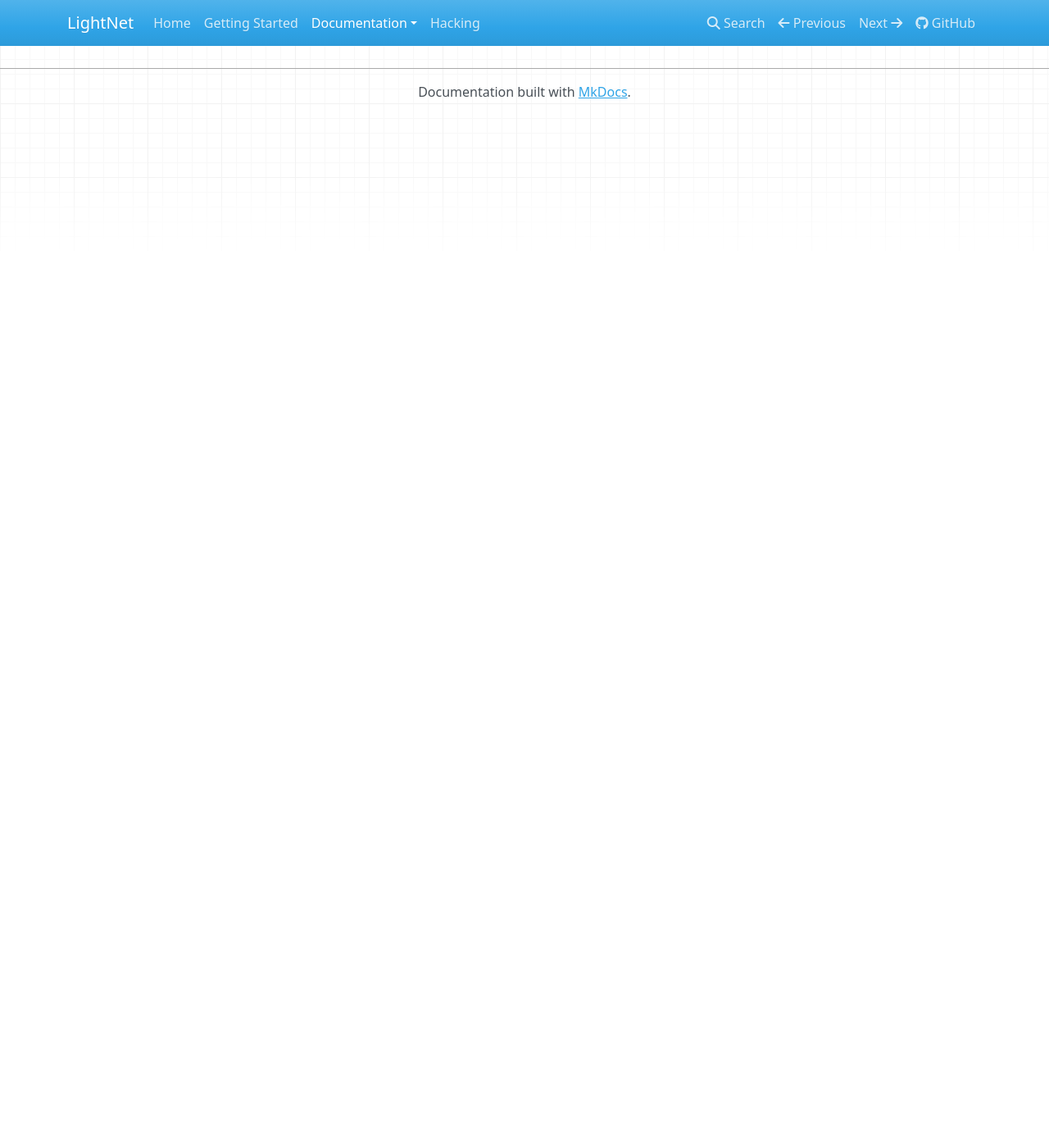
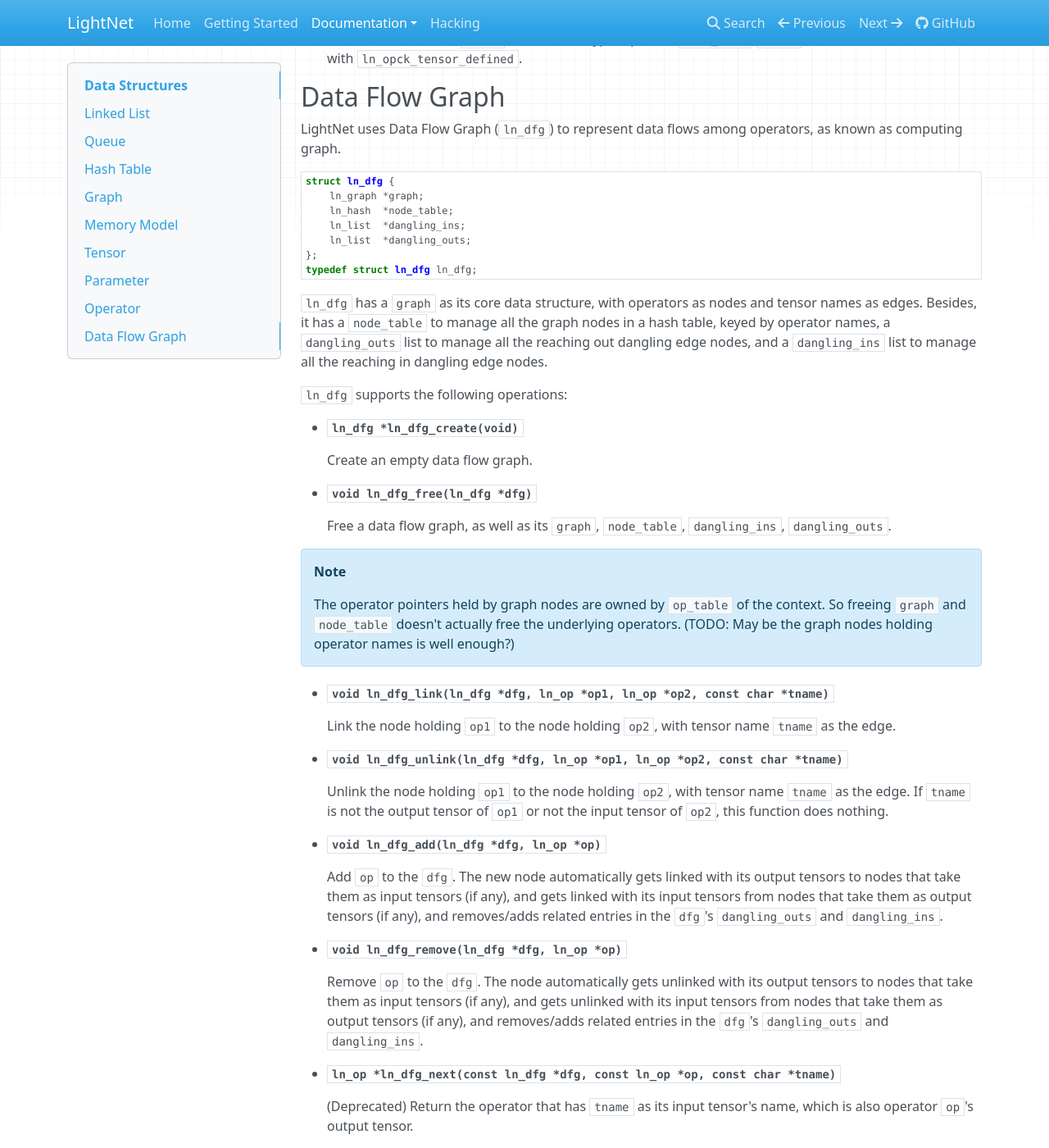
Before and after one commit to zhaozhixu/LightNet, an MkDocs documentation site: the page built from docs/Documentation/Data-Structures.md, in a window 1280 px wide and 1400 px high, scrolled down 26163 px. Shown: the whole window at 82% size. Built offline with MkDocs 1.6.1, drawn with Linux system fonts in a browser that asks for light colours; comment, search, counter and statistics services are not loaded; before the commit the page ends 26303 px from its top, so only the background shows below that; some of the changed text lies outside the part shown.

Commit message:
update docs, add docs for Data Flow Graph

```diff
--- a/docs/Documentation/Data-Structures.md
+++ b/docs/Documentation/Data-Structures.md
@@ -43,6 +42,9 @@ However, no list alternation shall be done when using this macro:
     LN_LIST_FOREACH(op, list) {
         /* op now hold one element of list */
     }
+
+!!!note
+    No list alternation shall be done when using `LN_LIST_FOREACH`.
 
 `ln_list` supports the following operations:
 
@@ -1355,3 +1357,94 @@ the length `expect_len`.
     `entry` should have been checked with `ln_opck_tensor_defined`.
 
 ## Data Flow Graph
+
+LightNet uses Data Flow Graph (`ln_dfg`) to represent data flows among operators,
+as known as computing graph.
+
+    :::c
+    struct ln_dfg {
+        ln_graph *graph;
+        ln_hash  *node_table;
+        ln_list  *dangling_ins;
+        ln_list  *dangling_outs;
+    };
+    typedef struct ln_dfg ln_dfg;
+
+`ln_dfg` has a `graph` as its core data structure, with operators as nodes and
+tensor names as edges. Besides, it has a `node_table` to manage all the graph nodes
+in a hash table, keyed by operator names, a `dangling_outs` list to manage all
+the reaching out dangling edge nodes, and a `dangling_ins` list to manage all
+the reaching in dangling edge nodes.
+
+`ln_dfg` supports the following operations:
+
+- **`ln_dfg *ln_dfg_create(void)`**
+
+    Create an empty data flow graph.
+
+- **`void ln_dfg_free(ln_dfg *dfg)`**
+
+    Free a data flow graph, as well as its `graph`, `node_table`, `dangling_ins`,
+    `dangling_outs`.
+
+!!!note
+    The operator pointers held by graph nodes are owned by `op_table` of the
+    context. So freeing `graph` and `node_table` doesn't actually free the
+    underlying operators. (TODO: May be the graph nodes holding operator names is
+    well enough?)
+
+- **`void ln_dfg_link(ln_dfg *dfg, ln_op *op1, ln_op *op2, const char *tname)`**
+
+    Link the node holding `op1` to the node holding `op2`, with tensor name `tname`
+    as the edge.
+
+- **`void ln_dfg_unlink(ln_dfg *dfg, ln_op *op1, ln_op *op2, const char *tname)`**
+
+    Unlink the node holding `op1` to the node holding `op2`, with tensor name `tname`
+    as the edge. If `tname` is not the output tensor of `op1` or not the input
+    tensor of `op2`, this function does nothing.
+
+- **`void ln_dfg_add(ln_dfg *dfg, ln_op *op)`**
+
+    Add `op` to the `dfg`. The new node automatically gets linked with its output
+    tensors to nodes that take them as input tensors (if any), and gets linked
+    with its input tensors from nodes that take them as output tensors (if any),
+    and removes/adds related entries in the `dfg`'s `dangling_outs` and
+    `dangling_ins`.
+
+- **`void ln_dfg_remove(ln_dfg *dfg, ln_op *op)`**
+
+    Remove `op` to the `dfg`. The node automatically gets unlinked with its output
+    tensors to nodes that take them as input tensors (if any), and gets unlinked
+    with its input tensors from nodes that take them as output tensors (if any),
+    and removes/adds related entries in the `dfg`'s `dangling_outs` and
+    `dangling_ins`.
+
+- **`ln_op *ln_dfg_next(const ln_dfg *dfg, const ln_op *op, const char *tname)`**
+
+    (Deprecated)
+    Return the operator that has `tname` as its input tensor's name, which is also
+    operator `op`'s output tensor.
+
+- **`ln_list *ln_dfg_nexts(const ln_dfg *dfg, const ln_op *op, const char *tname)`**
+
+    Return all operators that have `tname` as their input tensor's name, which is also
+    operator `op`'s output tensor.
+
+- **`ln_op *ln_dfg_prev(const ln_dfg *dfg, const ln_op *op, const char *tname)`**
+
+    Return the operator that has `tname` as its output tensor's name, which is also
+    operator `op`'s input tensor.
+
+- **`int ln_dfg_check(const ln_dfg *dfg)`**
+
+    Check the correctness of a data flow graph `dfg`. It emits an internal error if
+    any operator's input tensor is not given by another operator.
+
+- **`void ln_dfg_fprint(FILE *fp, const ln_dfg *dfg)`**
+
+    Print the `dfg` to file stream `fp`.
+
+- **`void ln_dfg_print(const ln_dfg *dfg)`**
+
+    Print the `dfg` to stdout.
```
Also changed, not shown: other parts of docs/Documentation/Data-Structures.md (+0 -1 lines).
